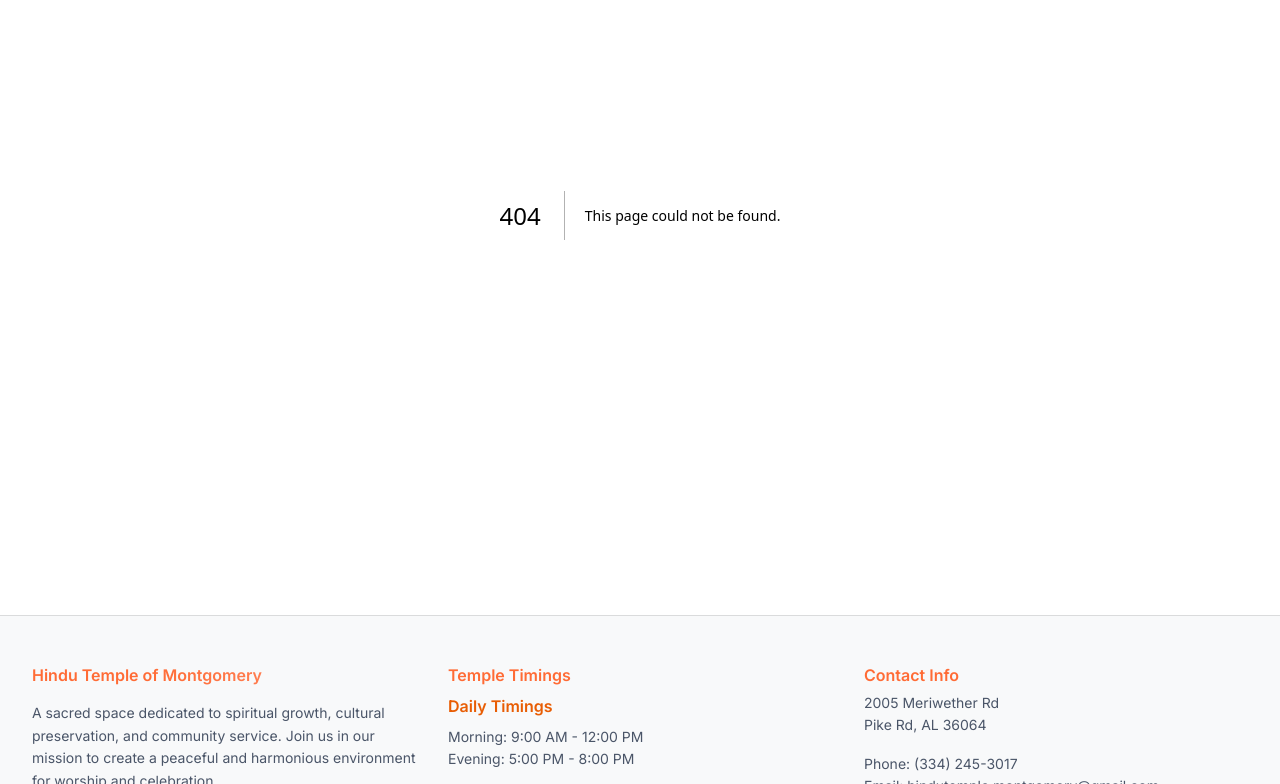
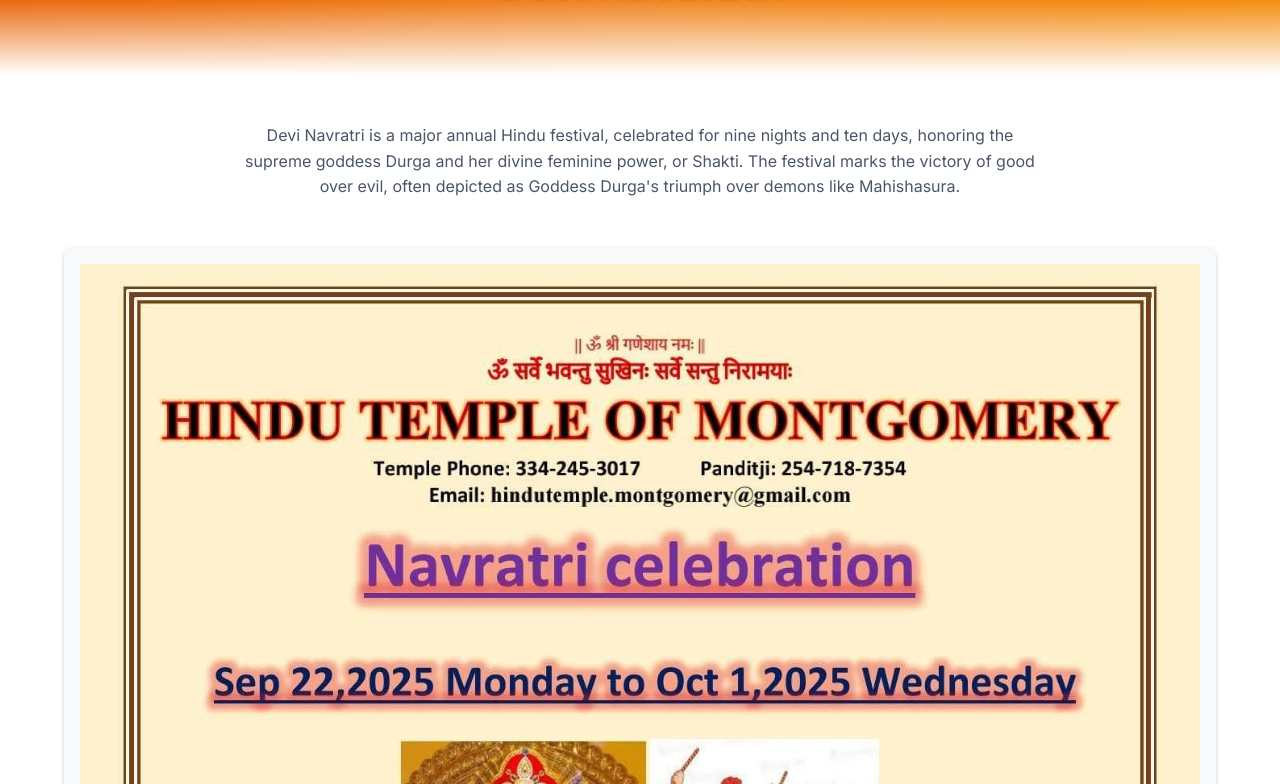
Before and after one commit to sahithi218/hindu-temple-mgm, a Next.js app: page /devinavaratri in a window 1280 px wide. Before the commit this address had no page. Shown: the part 276-1060 px from the top of the page. Built offline with nearby package versions, Linux system fonts and the light colour scheme.

Commit message:
devi navaratri

```diff
--- /dev/null
+++ b/src/app/devinavaratri/page.js
@@ -0,0 +1,179 @@
+"use client";
+
+import {
+  Box,
+  Container,
+  Typography,
+  Grid,
+  Card,
+  CardContent,
+  Button,
+  TextField,
+  FormControl,
+  InputLabel,
+  Select,
+  MenuItem,
+  InputAdornment,
+  CardMedia,
+  Divider,
+  Link,
+} from "@mui/material";
+import { useState } from "react";
+import PageHero from "@/components/Layout/PageHero";
+
+import CelebrationIcon from "@mui/icons-material/Celebration";
+import { FitScreen } from "@mui/icons-material";
+
+export default function DeviNavaratriPage() {
+  return (
+    <Box>
+      <PageHero
+        title="Devi Navaratri"
+        icon={CelebrationIcon}
+      />
+
+      <Container maxWidth="lg" sx={{ py: 6 }}>
+        {/* Introduction */}
+        <Box sx={{ mb: 6, textAlign: "center" }}>
+          <Typography
+            variant="body1"
+            sx={{
+              color: "text.secondary",
+              maxWidth: "800px",
+              mx: "auto",
+            }}
+          >
+            Devi Navratri is a major annual Hindu festival, celebrated for nine nights and ten days, honoring the supreme goddess Durga and her divine feminine power, or Shakti. The festival marks the victory of good over evil, often depicted as Goddess Durga's triumph over demons like Mahishasura.
+          </Typography>
+        </Box>
+
+        <Grid item xs={12} md={7}>
+          <Card sx={{ mb: 4, boxShadow: 2 }}>
+            <CardContent>
+              <CardMedia
+                component="img"
+                image="/images/events/Navaratri flyer.jpeg"
+                alt="Navaratri flyer"
+                sx={{
+                  width: "100%",
+                  height: {
+                    xs: "auto",
+                    sm: 300,
+                    md: 400,
+                    lg: 1400,
+                  },
+
+                  objectFit: {
+                    xs: "contain",
+                    sm: "cover",
+                  },
+                  mb: 3,
+                }}
+              />
+            </CardContent>
+          </Card>
+          <Card sx={{ mb: 4, boxShadow: 2 }}>
+            <CardContent>
+              <Typography variant="h6" sx={{ mb: 3, textAlign: "center" }}>
+                Every Day Details
+              </Typography>
+              <CardMedia
+                component="img"
+                image="/images/events/Navaratri_EveryDay flyer.jpeg"
+                alt="Navaratri_EveryDay"
+                sx={{
+                  width: "100%",
+                  height: {
+                    xs: "auto",
+                    sm: 300,
+                    md: 400,
+                    lg: 1500,
+                  },
+                  objectFit: {
+                    xs: "contain",
+                    sm: "cover",
+                  },
+                  mb: 3,
+                }}
+              />
+            </CardContent>
+          </Card>
+          <Card sx={{ mb: 4, boxShadow: 2 }}>
+            <CardContent>
+              <Typography variant="h6" sx={{ mb: 3, textAlign: "center" }}>
+                Food Sponsors
+              </Typography>
+              <CardMedia
+                component="img"
+                image="/images/events/Navaratri_Food_Sponsors flyer.jpeg"
+                alt="Navaratri_Food Sponsors"
+                sx={{
+                  width: "100%",
+                  height: {
+                    xs: "auto",
+                    sm: 300,
+                    md: 400,
+                    lg: 1500,
+                  },
+                  objectFit: {
+                    xs: "contain",
+                    sm: "cover",
+                  },
+                  mb: 3,
+                }}
+              />
+            </CardContent>
+          </Card>
+          <Card sx={{ mb: 4, boxShadow: 2 }}>
+            <CardContent>
+              <Typography variant="h6" sx={{ mb: 3, textAlign: "center" }}>
+                Bathukamma
+              </Typography>
+              <CardMedia
+                component="img"
+                image="/images/events/HTM Bathukamma 2025 Flyer.png"
+                alt="Navaratri_Food Sponsors"
+                sx={{
+                  width: "100%",
+                  height: {
+                    xs: "auto",
+                    sm: 300,
+                    md: 400,
+                    lg: 1500,
+                  },
+                  objectFit: {
+                    xs: "contain",
+                    sm: "cover",
+                  },
+                  mb: 3,
+                }}
+              />
+            </CardContent>
+          </Card>
+        </Grid>
+
+
+        {/* Contact Form */}
+        {/* <Grid item xs={12} md={7} id="nomination">
+          <Card>
+            <CardContent sx={{ p: 4 }}>
+              <Typography variant="h6" sx={{ mb: 3, fontWeight: 600 }}>
+                Nomination Form
+              </Typography>
+
+              <Box sx={{ my: 4 }}>
+                <iframe
+                  src="https://docs.google.com/forms/d/e/1FAIpQLSf-_JKesluODA8NMqsyGjIWn_RqkZD6MGu2pkMXK6IUnOx09g/viewform?embedded=true"
+                  width="640"
+                  height="999"
+                >
+                  Loading…
+                </iframe>
+              </Box>
+            </CardContent>
+          </Card>
+        </Grid> */}
+      </Container>
+    </Box>
+  );
+}
--- a/src/components/Layout/Navbar.js
+++ b/src/components/Layout/Navbar.js
@@ -29,6 +29,7 @@
   { title: "Membership", path: "/membership" },
   { title: "About", path: "/about" },
   { title: "Contact", path: "/contact" },
+  { title: "Navaratri", path: "/devinavaratri" },
   { title: "Annual Cultural Event", path: "/annualEvent" },
 ];
 
```
